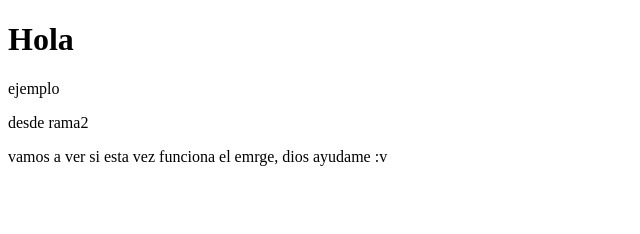
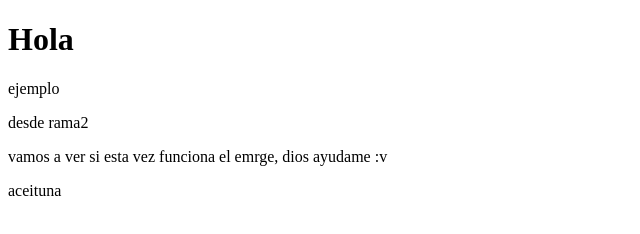
Before and after one commit to SantiagoPinilla2000/Practica-de-git, a plain HTML site: page ejemplo.html in a window 1280 px wide. Shown: the full height of the page, 0-640 px from the left. Drawn offline with Linux system fonts and the light colour scheme.

Commit message:
cambio a rama2, anadimos un parrafo

```diff
--- a/ejemplo.html
+++ b/ejemplo.html
@@ -17,6 +17,7 @@
 
 
     <p>vamos a ver si esta vez funciona el emrge, dios ayudame :v</p>
+    <p>aceituna</p>
 </body>
 
 </html>
```
